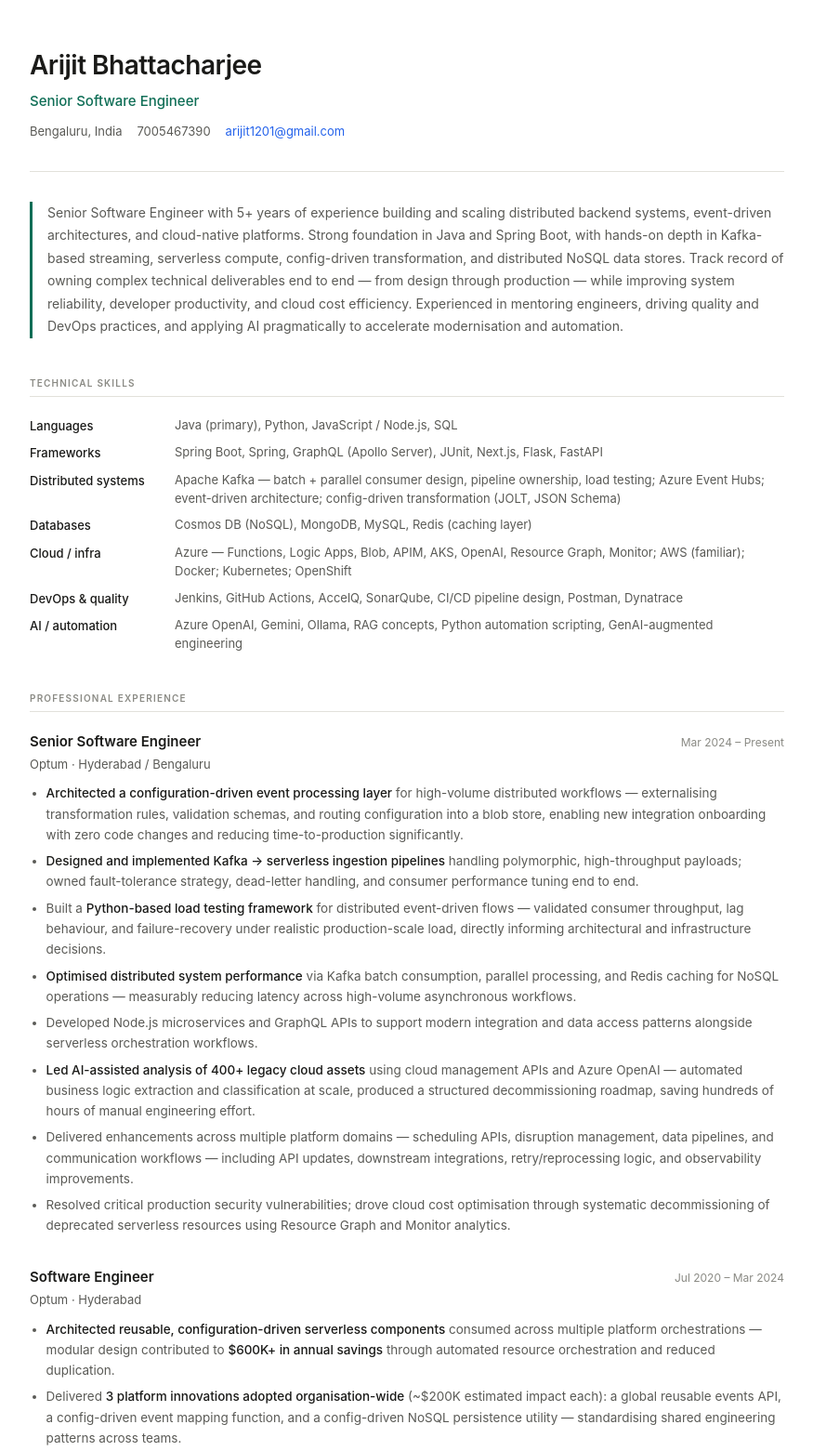
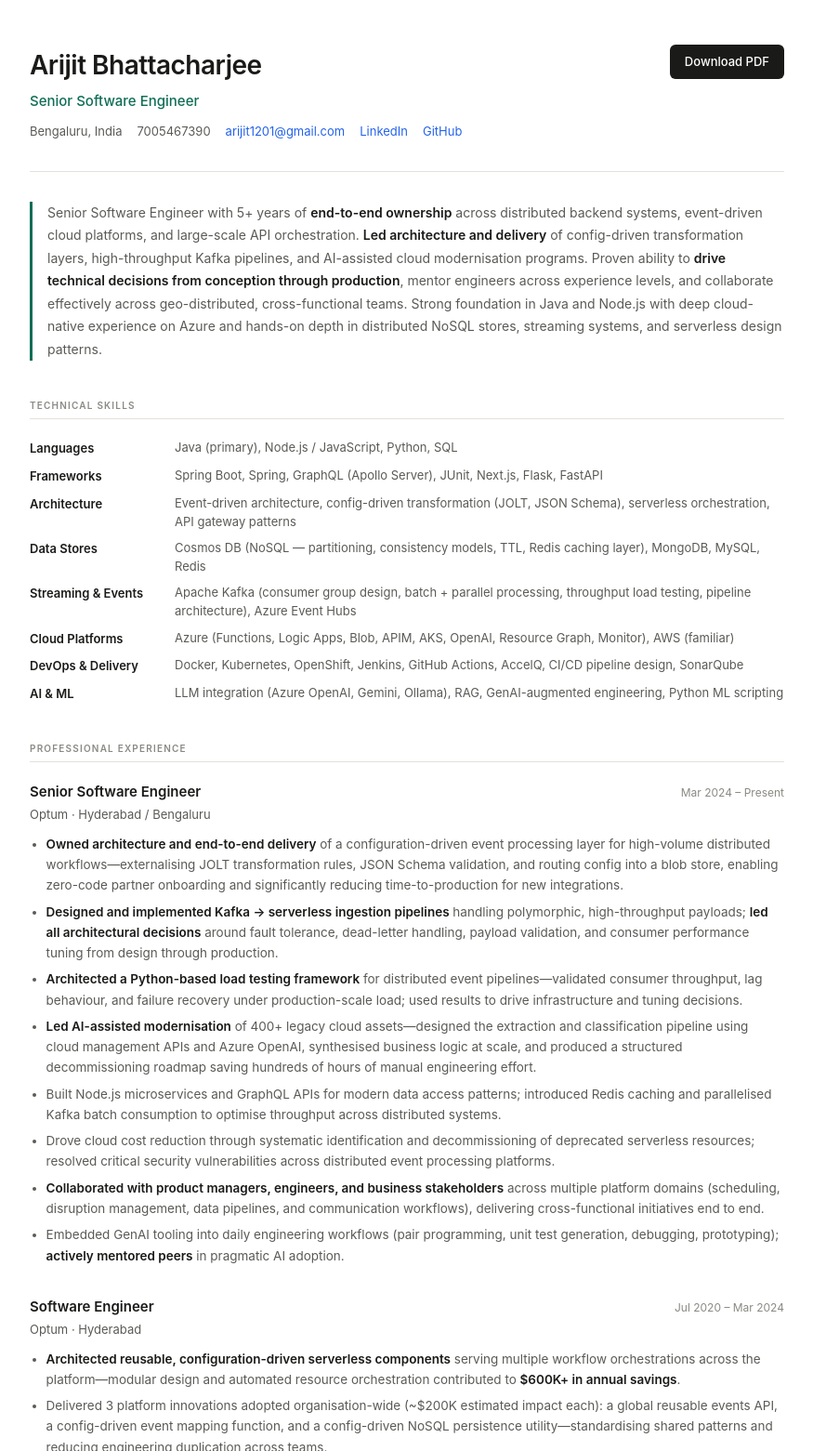
Before and after one commit to artech-0/artech-0.github.io, a plain HTML site: page index.html in a window 1280 px wide. Shown: the top 1561 px of the page at 93% size, without its empty margins (202-1077 px from the left). Drawn offline with Linux system fonts and the light colour scheme.

Commit message:
Enhance index.html with SEO and content updates
Updated meta tags for improved SEO and added download button for resume. Enhanced summary and skills sections for clarity and detail.

```diff
--- a/index.html
+++ b/index.html
@@ -3,6 +3,11 @@
 <head>
 <meta charset="UTF-8">
 <meta name="viewport" content="width=device-width, initial-scale=1.0">
+<meta name="description" content="Arijit Bhattacharjee - Senior Software Engineer & Architect. 5+ years of experience in Java, Spring Boot, Kafka, and distributed systems.">
+<meta property="og:title" content="Arijit Bhattacharjee — Senior Software Engineer">
+<meta property="og:description" content="Senior Software Engineer with 5+ years of end-to-end ownership across distributed backend systems and event-driven cloud platforms.">
+<meta property="og:type" content="website">
+
 <title>Arijit Bhattacharjee — Senior Software Engineer</title>
 <style>
   *, *::before, *::after { box-sizing: border-box; margin: 0; padding: 0; }
@@ -107,6 +112,23 @@
     margin-top: 10px;
   }
 
+  /* ── BUTTON ── */
+  .btn-download {
+    display: inline-block;
+    font-size: 13px;
+    font-weight: 500;
+    color: var(--bg);
+    background: var(--text);
+    padding: 8px 16px;
+    border-radius: 6px;
+    text-decoration: none;
+    transition: opacity 0.2s;
+  }
+  .btn-download:hover {
+    opacity: 0.8;
+    text-decoration: none;
+  }
+
   /* ── SUMMARY ── */
   .summary {
     font-size: 14px;
@@ -115,6 +137,10 @@
     border-left: 3px solid var(--teal);
     padding-left: 16px;
     margin-bottom: 2.5rem;
+  }
+  .summary strong {
+    color: var(--text);
+    font-weight: 600;
   }
 
   /* ── SECTIONS ── */
@@ -140,7 +166,7 @@
 
   .sk-label {
     font-size: 13px;
-    font-weight: 500;
+    font-weight: 600;
     color: var(--text);
     padding-top: 1px;
   }
@@ -191,7 +217,7 @@
 
   .role ul li strong {
     color: var(--text);
-    font-weight: 500;
+    font-weight: 600;
   }
 
   /* ── PROJECTS ── */
@@ -251,6 +277,7 @@
   }
 
   @media (max-width: 600px) {
+    .header-inner { flex-direction: column; gap: 1rem; }
     .header h1 { font-size: 22px; }
     .skills-table { grid-template-columns: 1fr; }
     .sk-label { color: var(--faint); font-size: 11px; text-transform: uppercase; letter-spacing: .05em; }
@@ -271,21 +298,20 @@
           <span>Bengaluru, India</span>
           <span>7005467390</span>
           <span><a href="mailto:arijit1201@gmail.com">arijit1201@gmail.com</a></span>
+          <span><a href="https://www.linkedin.com/in/arijit-bhattacharjee-dev/" target="_blank">LinkedIn</a></span>
+          <span><a href="https://github.com/artech-0/" target="_blank">GitHub</a></span>
         </div>
         <!-- <div><span class="badge">Azure Fundamentals Certified</span></div> -->
+      </div>
+      <div>
+        <a href="Arijit_Bhattacharjee_Resume.pdf" class="btn-download" download>Download PDF</a>
       </div>
     </div>
   </header>
 
   <!-- SUMMARY -->
   <div class="summary">
-    Senior Software Engineer with 5+ years of experience building and scaling distributed backend systems,
-    event-driven architectures, and cloud-native platforms. Strong foundation in Java and Spring Boot, with
-    hands-on depth in Kafka-based streaming, serverless compute, config-driven transformation, and distributed
-    NoSQL data stores. Track record of owning complex technical deliverables end to end — from design through
-    production — while improving system reliability, developer productivity, and cloud cost efficiency.
-    Experienced in mentoring engineers, driving quality and DevOps practices, and applying AI pragmatically
-    to accelerate modernisation and automation.
+    Senior Software Engineer with 5+ years of <strong>end-to-end ownership</strong> across distributed backend systems, event-driven cloud platforms, and large-scale API orchestration. <strong>Led architecture and delivery</strong> of config-driven transformation layers, high-throughput Kafka pipelines, and AI-assisted cloud modernisation programs. Proven ability to <strong>drive technical decisions from conception through production</strong>, mentor engineers across experience levels, and collaborate effectively across geo-distributed, cross-functional teams. Strong foundation in Java and Node.js with deep cloud-native experience on Azure and hands-on depth in distributed NoSQL stores, streaming systems, and serverless design patterns.
   </div>
 
   <!-- SKILLS -->
@@ -293,25 +319,28 @@
     <div class="section-title">Technical Skills</div>
     <div class="skills-table">
       <span class="sk-label">Languages</span>
-      <span class="sk-val">Java (primary), Python, JavaScript / Node.js, SQL</span>
+      <span class="sk-val">Java (primary), Node.js / JavaScript, Python, SQL</span>
 
       <span class="sk-label">Frameworks</span>
       <span class="sk-val">Spring Boot, Spring, GraphQL (Apollo Server), JUnit, Next.js, Flask, FastAPI</span>
 
-      <span class="sk-label">Distributed systems</span>
-      <span class="sk-val">Apache Kafka — batch + parallel consumer design, pipeline ownership, load testing; Azure Event Hubs; event-driven architecture; config-driven transformation (JOLT, JSON Schema)</span>
+      <span class="sk-label">Architecture</span>
+      <span class="sk-val">Event-driven architecture, config-driven transformation (JOLT, JSON Schema), serverless orchestration, API gateway patterns</span>
 
-      <span class="sk-label">Databases</span>
-      <span class="sk-val">Cosmos DB (NoSQL), MongoDB, MySQL, Redis (caching layer)</span>
+      <span class="sk-label">Data Stores</span>
+      <span class="sk-val">Cosmos DB (NoSQL — partitioning, consistency models, TTL, Redis caching layer), MongoDB, MySQL, Redis</span>
 
-      <span class="sk-label">Cloud / infra</span>
-      <span class="sk-val">Azure — Functions, Logic Apps, Blob, APIM, AKS, OpenAI, Resource Graph, Monitor; AWS (familiar); Docker; Kubernetes; OpenShift</span>
+      <span class="sk-label">Streaming & Events</span>
+      <span class="sk-val">Apache Kafka (consumer group design, batch + parallel processing, throughput load testing, pipeline architecture), Azure Event Hubs</span>
 
-      <span class="sk-label">DevOps & quality</span>
-      <span class="sk-val">Jenkins, GitHub Actions, AccelQ, SonarQube, CI/CD pipeline design, Postman, Dynatrace</span>
+      <span class="sk-label">Cloud Platforms</span>
+      <span class="sk-val">Azure (Functions, Logic Apps, Blob, APIM, AKS, OpenAI, Resource Graph, Monitor), AWS (familiar)</span>
 
-      <span class="sk-label">AI / automation</span>
-      <span class="sk-val">Azure OpenAI, Gemini, Ollama, RAG concepts, Python automation scripting, GenAI-augmented engineering</span>
+      <span class="sk-label">DevOps & Delivery</span>
+      <span class="sk-val">Docker, Kubernetes, OpenShift, Jenkins, GitHub Actions, AccelQ, CI/CD pipeline design, SonarQube</span>
+
+      <span class="sk-label">AI & ML</span>
+      <span class="sk-val">LLM integration (Azure OpenAI, Gemini, Ollama), RAG, GenAI-augmented engineering, Python ML scripting</span>
     </div>
   </section>
 
@@ -326,14 +355,14 @@
       </div>
       <div class="role-company">Optum · Hyderabad / Bengaluru</div>
       <ul>
-        <li><strong>Architected a configuration-driven event processing layer</strong> for high-volume distributed workflows — externalising transformation rules, validation schemas, and routing configuration into a blob store, enabling new integration onboarding with zero code changes and reducing time-to-production significantly.</li>
-        <li><strong>Designed and implemented Kafka → serverless ingestion pipelines</strong> handling polymorphic, high-throughput payloads; owned fault-tolerance strategy, dead-letter handling, and consumer performance tuning end to end.</li>
-        <li>Built a <strong>Python-based load testing framework</strong> for distributed event-driven flows — validated consumer throughput, lag behaviour, and failure-recovery under realistic production-scale load, directly informing architectural and infrastructure decisions.</li>
-        <li><strong>Optimised distributed system performance</strong> via Kafka batch consumption, parallel processing, and Redis caching for NoSQL operations — measurably reducing latency across high-volume asynchronous workflows.</li>
-        <li>Developed Node.js microservices and GraphQL APIs to support modern integration and data access patterns alongside serverless orchestration workflows.</li>
-        <li><strong>Led AI-assisted analysis of 400+ legacy cloud assets</strong> using cloud management APIs and Azure OpenAI — automated business logic extraction and classification at scale, produced a structured decommissioning roadmap, saving hundreds of hours of manual engineering effort.</li>
-        <li>Delivered enhancements across multiple platform domains — scheduling APIs, disruption management, data pipelines, and communication workflows — including API updates, downstream integrations, retry/reprocessing logic, and observability improvements.</li>
-        <li>Resolved critical production security vulnerabilities; drove cloud cost optimisation through systematic decommissioning of deprecated serverless resources using Resource Graph and Monitor analytics.</li>
+        <li><strong>Owned architecture and end-to-end delivery</strong> of a configuration-driven event processing layer for high-volume distributed workflows—externalising JOLT transformation rules, JSON Schema validation, and routing config into a blob store, enabling zero-code partner onboarding and significantly reducing time-to-production for new integrations.</li>
+        <li><strong>Designed and implemented Kafka → serverless ingestion pipelines</strong> handling polymorphic, high-throughput payloads; <strong>led all architectural decisions</strong> around fault tolerance, dead-letter handling, payload validation, and consumer performance tuning from design through production.</li>
+        <li><strong>Architected a Python-based load testing framework</strong> for distributed event pipelines—validated consumer throughput, lag behaviour, and failure recovery under production-scale load; used results to drive infrastructure and tuning decisions.</li>
+        <li><strong>Led AI-assisted modernisation</strong> of 400+ legacy cloud assets—designed the extraction and classification pipeline using cloud management APIs and Azure OpenAI, synthesised business logic at scale, and produced a structured decommissioning roadmap saving hundreds of hours of manual engineering effort.</li>
+        <li>Built Node.js microservices and GraphQL APIs for modern data access patterns; introduced Redis caching and parallelised Kafka batch consumption to optimise throughput across distributed systems.</li>
+        <li>Drove cloud cost reduction through systematic identification and decommissioning of deprecated serverless resources; resolved critical security vulnerabilities across distributed event processing platforms.</li>
+        <li><strong>Collaborated with product managers, engineers, and business stakeholders</strong> across multiple platform domains (scheduling, disruption management, data pipelines, and communication workflows), delivering cross-functional initiatives end to end.</li>
+        <li>Embedded GenAI tooling into daily engineering workflows (pair programming, unit test generation, debugging, prototyping); <strong>actively mentored peers</strong> in pragmatic AI adoption.</li>
       </ul>
     </div>
 
@@ -344,13 +373,14 @@
       </div>
       <div class="role-company">Optum · Hyderabad</div>
       <ul>
-        <li><strong>Architected reusable, configuration-driven serverless components</strong> consumed across multiple platform orchestrations — modular design contributed to <strong>$600K+ in annual savings</strong> through automated resource orchestration and reduced duplication.</li>
-        <li>Delivered <strong>3 platform innovations adopted organisation-wide</strong> (~$200K estimated impact each): a global reusable events API, a config-driven event mapping function, and a config-driven NoSQL persistence utility — standardising shared engineering patterns across teams.</li>
-        <li><strong>Developed and enhanced Java/Spring Boot backend APIs</strong> spanning member preferences, notifications, household access, scheduling, medication, and pricing workflows — integrating multiple enterprise downstream systems into stable, tested API contracts.</li>
-        <li>Designed and implemented CI/CD pipelines in Jenkins and GitHub Actions; integrated end-to-end automated testing for asynchronous workflows — achieving and sustaining <strong>90%+ code coverage and Quality Gate 8+ compliance</strong> as formal team MBO targets.</li>
-        <li>Improved Kafka consumer services through batch consumption and parallel processing; built Python and JavaScript automation scripts for bulk data operations and large-scale workload failure analysis across tens of thousands of records.</li>
-        <li>Led migration of workflow orchestrations to a standardised, more maintainable runtime, improving operational consistency and deployment reliability across teams.</li>
-        <li>Mentored junior engineers and new joiners; authored internal documentation and reusable pattern libraries; owned production incident resolution on high-visibility platform releases end to end.</li>
+        <li><strong>Architected reusable, configuration-driven serverless components</strong> serving multiple workflow orchestrations across the platform—modular design and automated resource orchestration contributed to <strong>$600K+ in annual savings</strong>.</li>
+        <li>Delivered 3 platform innovations adopted organisation-wide (~$200K estimated impact each): a global reusable events API, a config-driven event mapping function, and a config-driven NoSQL persistence utility—standardising shared patterns and reducing engineering duplication across teams.</li>
+        <li><strong>Led migration of workflow orchestrations</strong> to a standardised runtime, improving operational consistency, maintainability, and deployment reliability across <strong>geo-distributed teams</strong>.</li>
+        <li>Developed and enhanced Java/Spring Boot backend APIs across member preferences, notifications, household access, scheduling, medication, and pricing domains—integrating multiple enterprise systems into stable, versioned API contracts.</li>
+        <li>Designed CI/CD pipelines in Jenkins and GitHub Actions; integrated end-to-end automated testing for asynchronous workflows—achieving and sustaining 90%+ code coverage and Quality Gate 8+ compliance.</li>
+        <li>Improved Kafka consumer performance through batch consumption and parallel processing; automated large-scale operational tasks including bulk data processing and workload failure analysis.</li>
+        <li><strong>Mentored engineers at multiple levels</strong>—guided new joiners through complex analysis and production releases, served as Buddy resource, authored reusable documentation; consistently acknowledged in annual evaluations for enabling team delivery and knowledge sharing.</li>
+        <li><strong>Owned production incident resolution</strong> on high-visibility platform releases end to end; took accountability for critical technical blockers without escalation.</li>
       </ul>
     </div>
   </section>
@@ -362,19 +392,19 @@
 
       <div class="proj-card">
         <h3>Smart Customer Intelligence Platform</h3>
-        <p>Predictive churn and LTV forecasting platform with CTGAN synthetic data generation (88% fidelity), ensemble model selection (XGBoost, Random Forest), Keras autoencoder for segmentation (+67% Silhouette Score), SHAP interpretability, and Streamlit dashboard with real-time inference.</p>
+        <p>End-to-end predictive platform: CTGAN synthetic data generation (88% fidelity), ensemble model selection (XGBoost, Random Forest), Keras autoencoder for customer segmentation (+67% Silhouette Score), SHAP for model interpretability, Streamlit dashboard with real-time inference and market basket analysis.</p>
         <div class="proj-tech">Python · XGBoost · TensorFlow/Keras · CTGAN · SHAP · Streamlit</div>
       </div>
 
       <div class="proj-card">
         <h3>InfernalCV — LLM-powered document analyser</h3>
-        <p>Modular multi-provider LLM inference tool with PDF/DOCX parsing and routing across Gemini, OpenRouter, and Ollama. Practical demonstration of LLM system design and multi-model orchestration.</p>
+        <p>Modular multi-provider LLM inference tool with PDF/DOCX parsing and routing across Gemini, OpenRouter, and Ollama. Demonstrates practical LLM system design and multi-model orchestration.</p>
         <div class="proj-tech">Python · Streamlit · PyPDF2 · Azure OpenAI · Gemini · Ollama</div>
       </div>
 
       <div class="proj-card">
         <h3>Full-stack social platform</h3>
-        <p>Decoupled Next.js frontend with Spring Boot microservices backend, JWT authentication, and MongoDB data layer for user relationships and media metadata.</p>
+        <p>Spring Boot microservices backend with JWT auth and MongoDB data layer, paired with a decoupled Next.js/Redux frontend—<strong>end-to-end full-stack ownership</strong> from data model to UI state management.</p>
         <div class="proj-tech">React · Next.js · Spring Boot · MongoDB · Redux Toolkit · TailwindCSS</div>
       </div>
 
```
